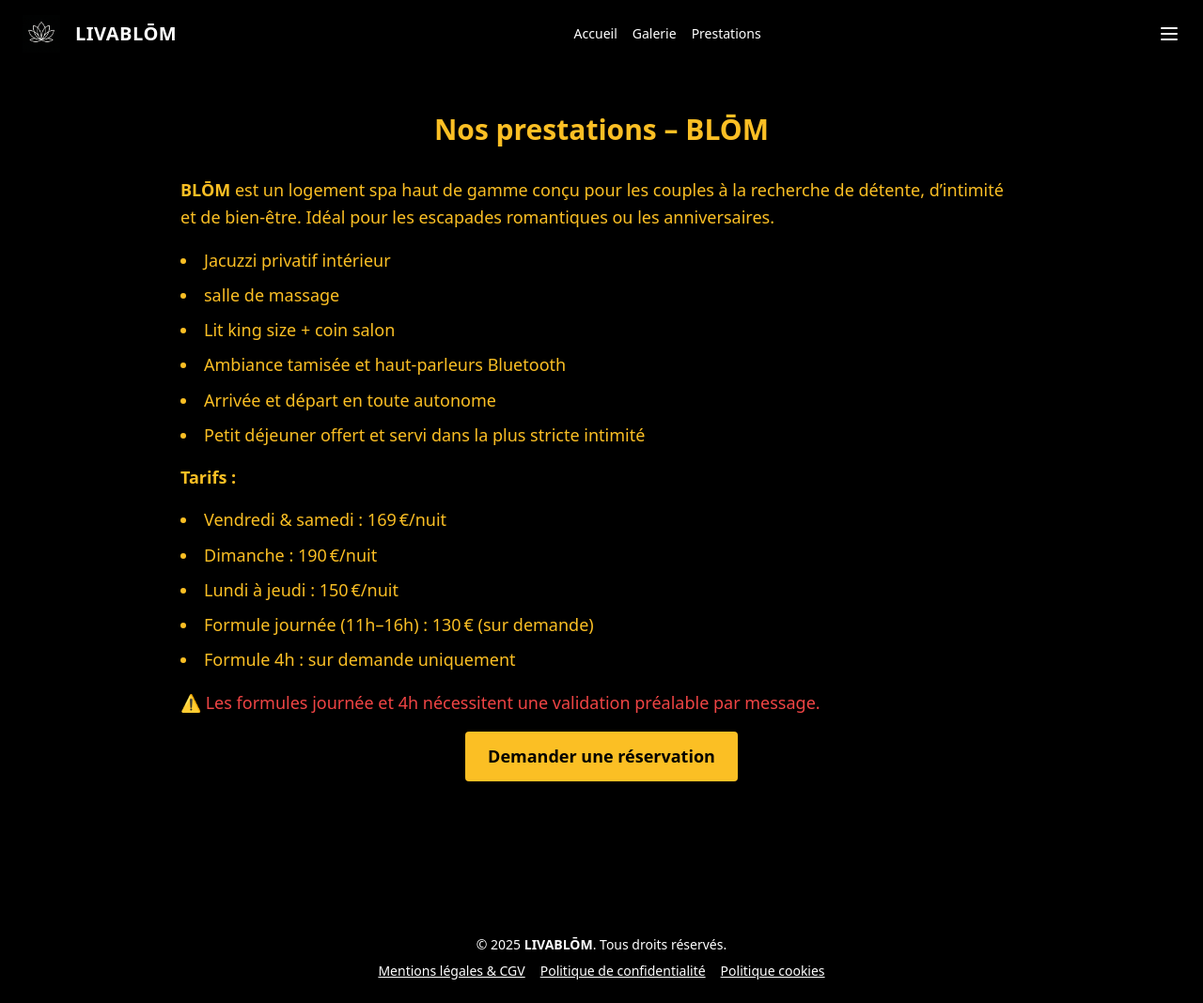
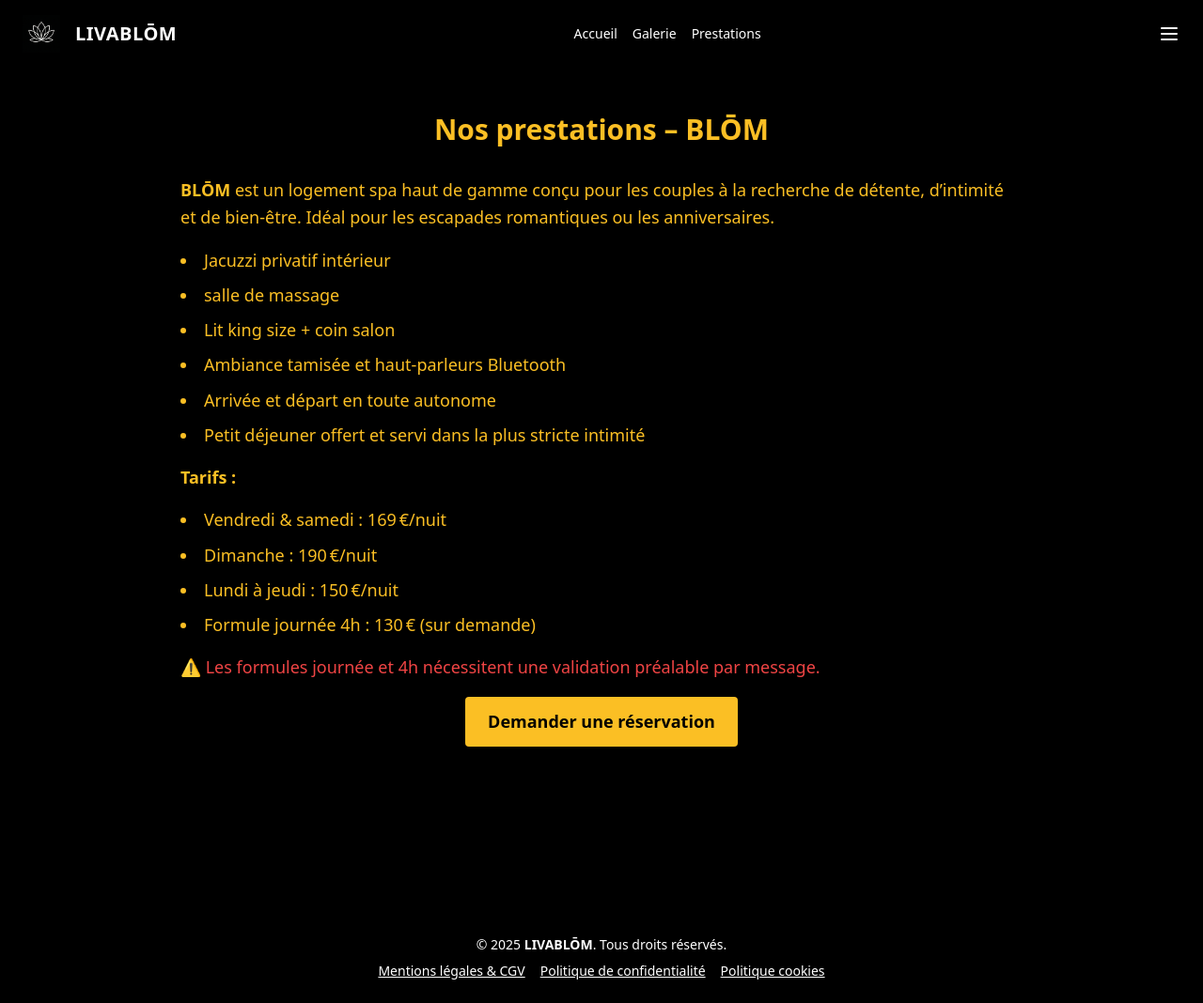
Before and after one commit to LIVABLOM/LIVABLOM, a Jekyll site: the page built from prestations-blom.md, in a window 1280 px wide. Shown: the whole page at 94% size. Built offline with Jekyll 4.4.1, drawn with Linux system fonts in a browser that asks for light colours; comment, search, counter and statistics services are not loaded.

Commit message:
Update prestations-blom.md

```diff
--- a/prestations-blom.md
+++ b/prestations-blom.md
@@ -26,8 +26,7 @@
         <li>Vendredi & samedi : 169 €/nuit</li>
         <li>Dimanche : 190 €/nuit</li>
         <li>Lundi à jeudi : 150 €/nuit</li>
-        <li>Formule journée (11h–16h) : 130 € (sur demande)</li>
-        <li>Formule 4h : sur demande uniquement</li>
+        <li>Formule journée 4h : 130 € (sur demande)</li>
       </ul>
 
       <p class="mt-4 text-red-500">⚠️ Les formules journée et 4h nécessitent une validation préalable par message.</p>
```
